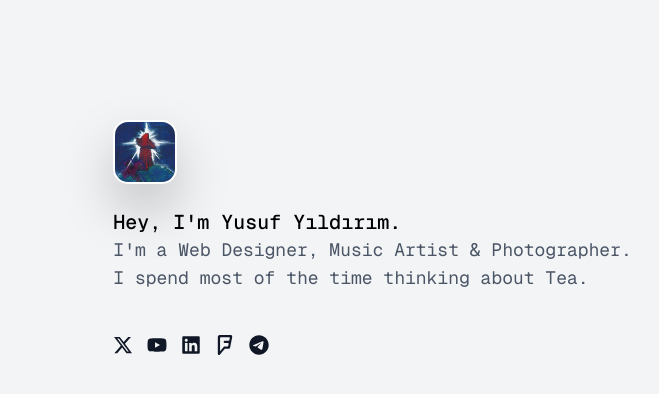
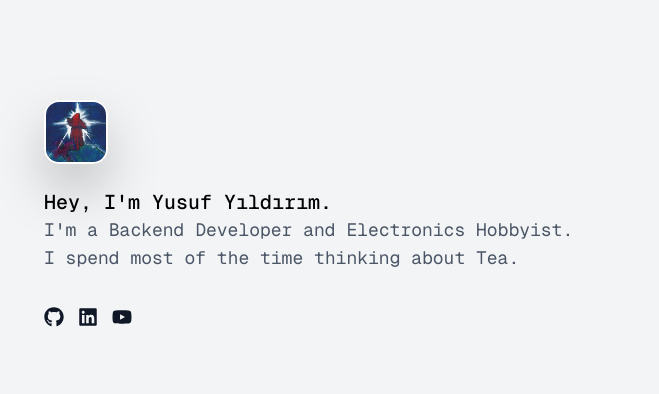
Before and after one commit to antaresrvish/portfolio, a Next.js app: page / in a window 1280 px wide. Shown: the top 394 px of the page, without its empty margins (116-775 px from the left). Built offline with nearby package versions, Linux system fonts and the light colour scheme.

Commit message:
refactor(profile/social-links): more dynamic components

```diff
--- a/src/components/profile.tsx
+++ b/src/components/profile.tsx
@@ -1,21 +1,22 @@
-import { Profile } from '@/types/components/profile';
+import { IProfile } from '@/types/components/profile';
 import { BlurFade } from './effects/blur-fade';
 
-export default function Profiler({ title, bio1, bio2, photoUrl }: Profile) {
+export default function Profile({ profile }: {profile: IProfile}) {
+    const { title, biography, photoUrl } = profile;
+
     return (
         <div className="flex flex-col justify-center">
             <BlurFade delay={250}>
                 <img src={photoUrl} alt="Profile Image" className="rounded-[15px] border-2 border-white drop-shadow-2xl/20 drop-shadow-black w-16 h-16 mb-6" />
             </BlurFade>
             <BlurFade delay={500}>
-                <span className="mt-2 text-xl font-medium mb-3">{title}</span>
+                <span className="mt-2 md:text-xl text-lg font-medium mb-3">{title}</span>
             </BlurFade>
-            <BlurFade delay={750}>
-                <span className="text-lg text-gray-600">{bio1}</span>
-            </BlurFade>
-            <BlurFade delay={1000}>
-                <span className="text-lg text-gray-600">{bio2}</span>
-            </BlurFade>
+            {biography.map((biography, index) => (
+                <BlurFade delay={750 + index * 100} key={index}>
+                    <span className="md:text-lg text-md text-gray-600">{biography}</span>
+                </BlurFade>
+            ))}
         </div>
     )
 }
--- a/src/components/social-links.tsx
+++ b/src/components/social-links.tsx
@@ -1,41 +1,26 @@
-import { FaXTwitter, FaYoutube, FaLinkedin, FaTelegram, FaFoursquare } from "react-icons/fa6";
+import * as fa6 from "react-icons/fa6";
+import { BlurFade } from "./effects/blur-fade";
 import Tooltip from "./utils/tooltip";
-import {BlurFade} from "./effects/blur-fade";
+import { ISocialLinks } from "@/types/components/social-links";
 
-export default function socialLinks({ x, youtube, linkedin, email, foursquare }: { x: string; youtube: string; linkedin: string; email: string; foursquare: string }) {
+export default function socialLinks({ data }: { data: ISocialLinks }) {
     return (
         <BlurFade delay={1250}>
-        <div className="flex mt-10">
-            <Tooltip text="Twitter/X">
-                <a href={x} className="text-gray-900">
-                    <FaXTwitter className="inline-block w-5 h-5 mr-3.5" />
-                </a>
-            </Tooltip>
-
-            <Tooltip text="YouTube">
-                <a href={youtube} className="text-gray-900">
-                    <FaYoutube className="inline-block w-5 h-5 mr-3.5" />
-                </a>
-            </Tooltip>
-
-            <Tooltip text="LinkedIn">
-                <a href={linkedin} className="text-gray-900">
-                    <FaLinkedin className="inline-block w-5 h-5 mr-3.5"/>
-                </a>
-            </Tooltip>
-
-            <Tooltip text="Framer Marketplace">
-                <a href={foursquare} className="text-gray-900">
-                    <FaFoursquare className="inline-block w-5 h-5 mr-3.5" />
-                </a>
-            </Tooltip>
-
-            <Tooltip text="Send email">
-                <a href={email} className="text-gray-900">
-                    <FaTelegram className="inline-block w-5 h-5 mr-3.5" />
-                </a>
-            </Tooltip>
-        </div>
+            <div className="flex mt-8">
+                {data.map((item) => {
+                    const iconName = ("Fa" + item.icon) as keyof typeof fa6;
+                    const IconComponent = fa6[iconName] ? fa6[iconName] : fa6.FaQuestion;
+                    return (
+                        <Tooltip key={item.tooltip} text={item.tooltip}>
+                            <a href={item.link} className="text-gray-900">
+                                {IconComponent && (
+                                    <IconComponent className="inline-block w-5 h-5 mr-3.5" />
+                                )}
+                            </a>
+                        </Tooltip>
+                    )
+                })}
+            </div>
         </BlurFade>
     );
 }
--- a/src/pages/index.tsx
+++ b/src/pages/index.tsx
@@ -15,15 +15,23 @@ const geistMono = Geist_Mono({
 export default function Home() {
   return (
     <div
-      className={`${geistSans.className} ${geistMono.className} flex justify-center h-screen bg-gray-100`}
-    >
-      <div className="flex-column w-4/6">
-        <div className="w-full mt-26 justify-start p-4">
-          <Profiler title="Hey, I'm Yusuf Yıldırım." bio1="I'm a Web Designer, Music Artist & Photographer." bio2="I spend most of the time thinking about Tea." photoUrl="/profile-photo.jpeg" />
-          <SocialLinks x="#" youtube="#" linkedin="#" email="#" foursquare="#" />
+      className={`${geistSans.className} ${geistMono.className} flex justify-center h-screen bg-gray-100 px-10`}>
+      <div className="flex-column md:w-4/5 w-full md:mt-25 mt-20">
+        <div className="w-full justify-start">
+          <Profiler profile={{
+            title: "Hey, I'm Yusuf Yıldırım.",
+            biography: [
+              "I'm a Backend Developer and Electronics Hobbyist.",
+              "I spend most of the time thinking about Tea."
+            ],
+            photoUrl: "/profile-photo.jpeg"}}/>
+          <SocialLinks data={[
+            {tooltip: "Github Profile", link: "https://www.github.com/antaresrvish", icon: "Github"},
+            {tooltip: "LinkedIn Profile", link: "https://www.linkedin.com/in/antaresrvish", icon: "Linkedin"},
+            {tooltip: "Youtube Profile", link: "https://www.youtube.com/u/antaresrvish", icon: "Youtube"}
+          ]}/>
         </div>
       </div>
-
     </div>
   );
 }
--- a/src/types/components/profile.d.ts
+++ b/src/types/components/profile.d.ts
@@ -1,6 +1,5 @@
-export interface Profile {
+export interface IProfile {
     title: string;
-    bio1: string;
-    bio2: string;
+    biography: string[];
     photoUrl: string;
 }
--- /dev/null
+++ b/src/types/components/utils/tooltip.d.ts
@@ -0,0 +1,4 @@
+export interface ITooltip {
+    children: React.ReactNode;
+    text: string;
+}
```
Also changed, not shown: src/components/utils/tooltip.tsx (+2 -6 lines), src/types/components/social-links.d.ts (added, +7 -0 lines).
